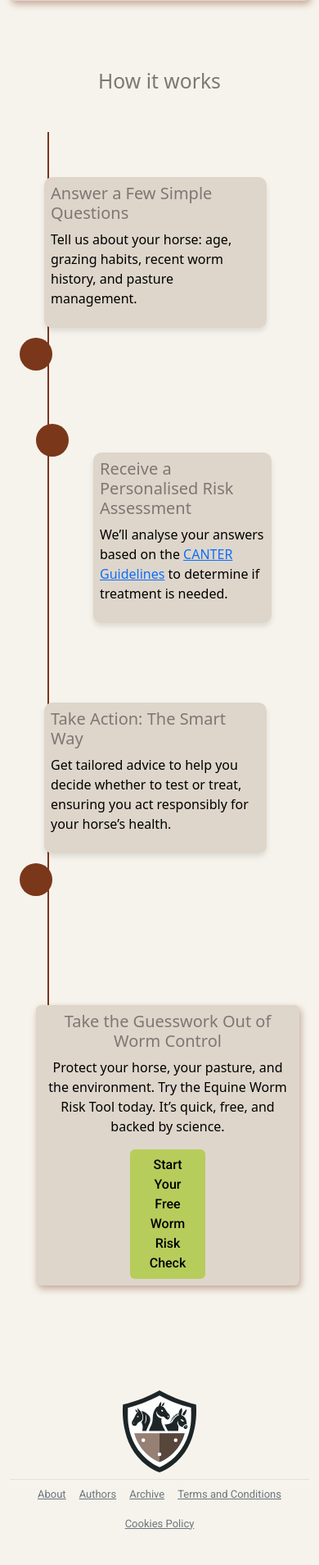
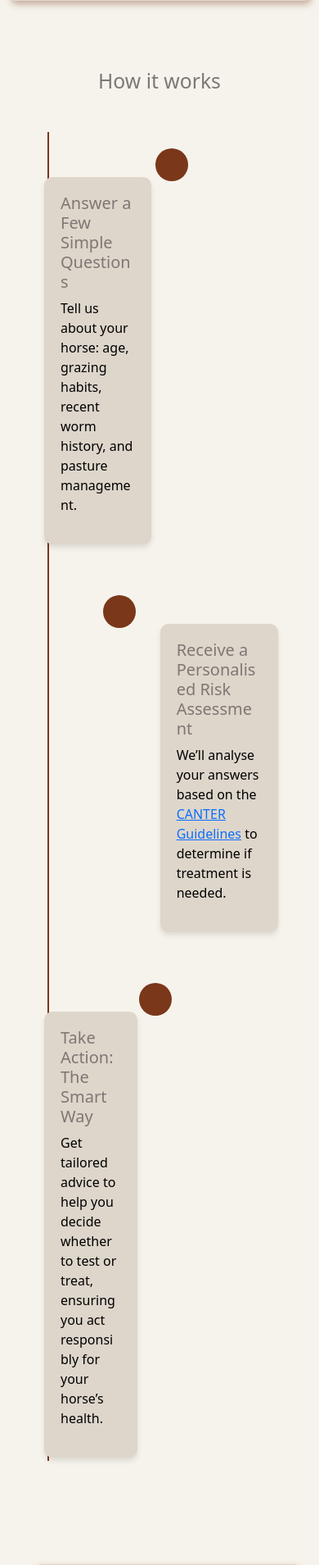
Before and after one commit to LukeI50/Horse-Site, a Django app: page / in a window 390 px wide. Shown: the part 2181-4090 px from the top of the page at 82% size. Run offline with Django 4.2, Linux system fonts and the light colour scheme; some libraries are stand-ins or nearby versions.

Commit message:
adjust sizing for small screen on navabar and tried to adjust time line

```diff
--- a/static/css/style.css
+++ b/static/css/style.css
@@ -232,9 +232,9 @@ ol li::marker {
     flex-direction: row-reverse; /* For odd items, position to the right */
 }
 
-/* .timeline-item:nth-child(odd) {
+.timeline-item:nth-child(odd) {
     flex-direction: row; /* For even items, position to the left */
-} */
+}
 
 /* Content on the left side of the timeline */
 .timeline-item .timeline-content-left {
@@ -248,8 +248,8 @@ ol li::marker {
 
 
     flex: 1;
-    /* padding-left: 40px;
-    padding-right: 40px; */
+    padding-left: 40px;
+    padding-right: 40px;
     text-align: left;
 }
 
@@ -270,10 +270,10 @@ ol li::marker {
 /* Styling for cards */
 .timeline-card {
     margin-top: 15px;
-    /* padding: 20px; */
+    padding: 20px;
     border-radius: 10px;
     box-shadow: 0 4px 6px rgba(0, 0, 0, 0.1);
-    width: 100%; /* Ensure cards take full width */
+    width: 100%;
 }
 
 /* Spacing for timeline item content */
```
